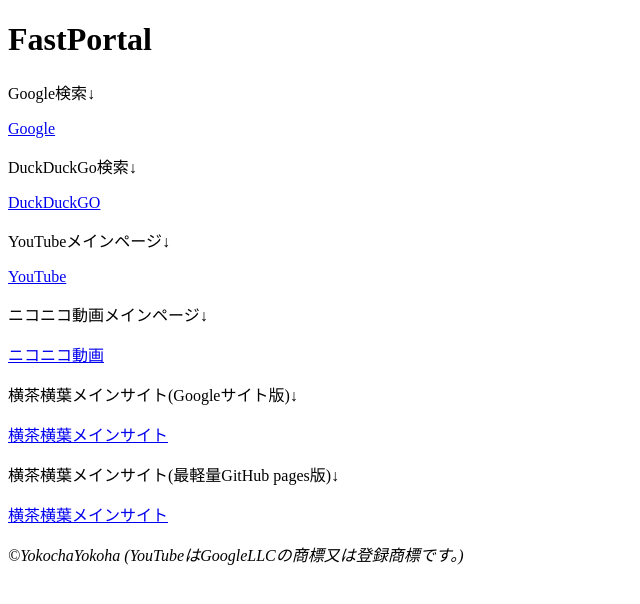
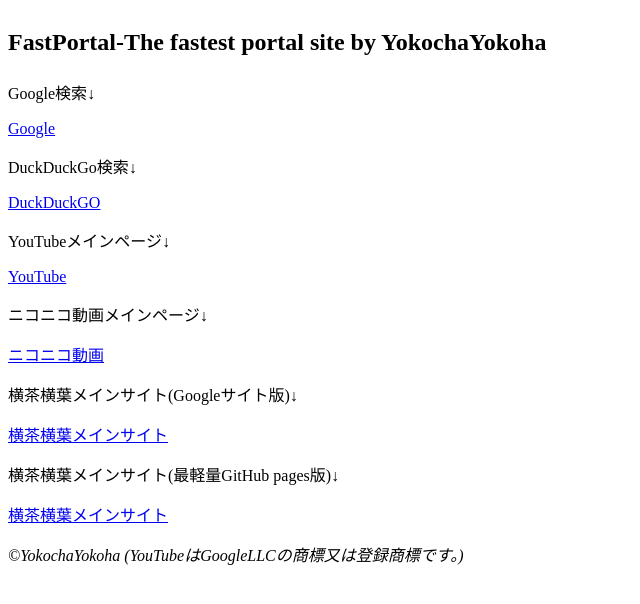
Before and after one commit to YokochaYokoha/yokochayokoha.github.io, a plain HTML site: page fastportal.html in a window 1280 px wide. Shown: the whole page, without its empty margins (0-640 px from the left). Drawn offline with Linux system fonts and the light colour scheme.

Commit message:
Update fastportal.html

```diff
--- a/fastportal.html
+++ b/fastportal.html
@@ -6,7 +6,7 @@
   <meta charset="UTF-8">
 </head>
 <body>
-  <h1>FastPortal</h1>
+  <h1><font size="5">FastPortal-The fastest portal site by YokochaYokoha</font></h1>
 
 
     <p>Google検索↓</p>
```
